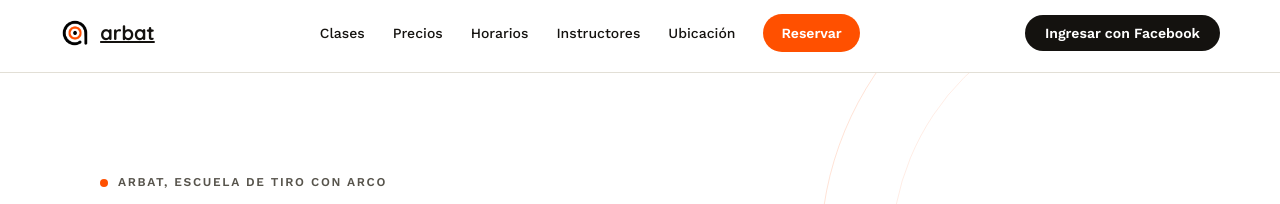
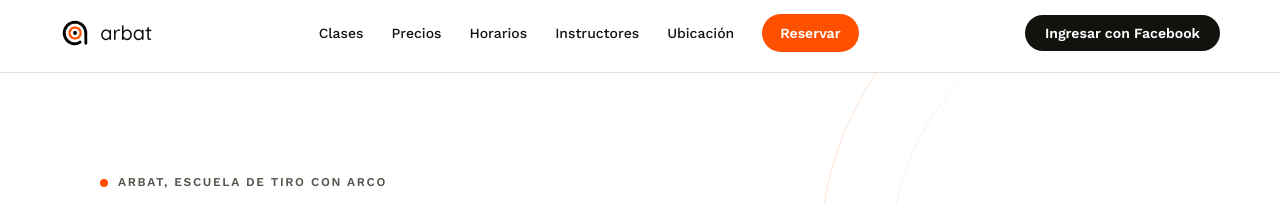
Before and after one commit to asosab/arbat_frontend, a Jekyll site: the page built from index.md, in a window 1280 px wide. Shown: the top 204 px of the page. Built offline with Jekyll 4.4.1, drawn with Linux system fonts in a browser that asks for light colours.

Commit message:
subrayado

```diff
--- a/_includes/header.html
+++ b/_includes/header.html
@@ -2,7 +2,7 @@
   <div class="header-fila wrap">
     <a class="site-logo" href="{{ '/' | relative_url }}">
       <img src="{{ '/assets/images/logo.png' | relative_url }}" alt="{{ site.arbat.nombre }}">
-      <span class="site-logo-texto">{{ site.arbat.nombre }}</span>
+      <span class="site-logo-texto">{{ site.arbat.nombre | downcase }}</span>
     </a>
     <nav class="site-nav" id="site-nav" aria-label="Navegación principal">
       <a href="{{ '/clases/principiantes/' | relative_url }}">Clases</a>
--- a/assets/css/style.scss
+++ b/assets/css/style.scss
@@ -326,6 +326,7 @@ button.btn-primary {
   display: flex;
   align-items: center;
   gap: 10px;
+  text-decoration: none;
 }
 
 .site-header .site-logo img {
@@ -336,7 +337,7 @@ button.btn-primary {
 
 .site-logo-texto {
   font-family: 'Quicksand', sans-serif;
-  font-weight: 700;
+  font-weight: 500;
   font-size: 20px;
   color: var(--tinta);
 }
```
